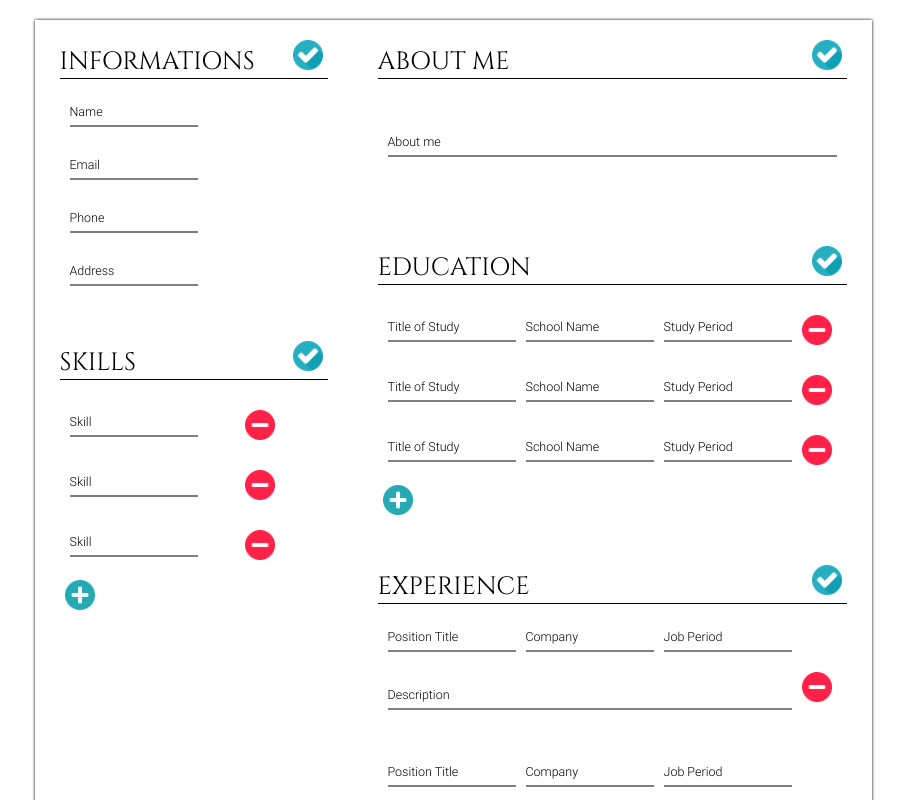
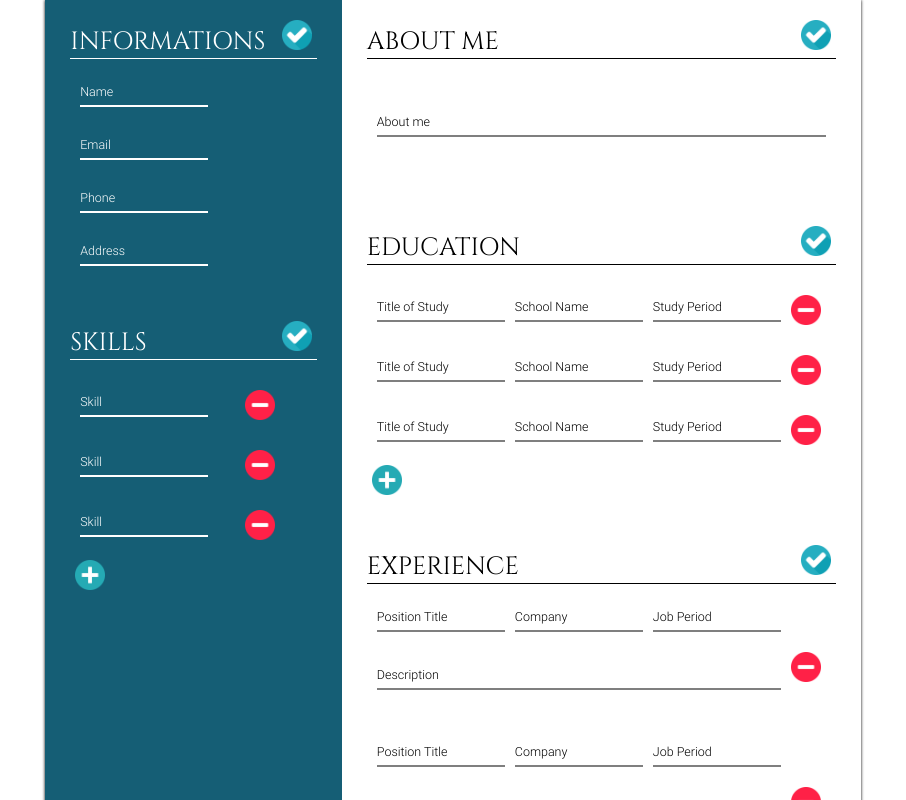
Before and after one commit to NestorNebula/cv-application, a React (Vite) app: page / in a window 1280 px wide. Shown: the top 800 px of the page, without its empty margins (187-1093 px from the left). Built offline with nearby package versions, Linux system fonts and the light colour scheme.

Commit message:
style: add background-color to the aside sections

```diff
--- a/src/App.css
+++ b/src/App.css
@@ -55,24 +55,18 @@ textarea {
   overflow: visible;
 }
 
-body {
-  margin: 1rem;
-  padding: 1rem;
-}
-
 .cv {
   display: grid;
 }
 
 main {
-  padding: 2.5rem;
   display: grid;
   grid-template-columns: 1fr 1.75fr;
-  gap: 5rem;
   box-shadow: 0px 0px 3px black;
   justify-self: center;
   font-size: 1.75rem;
   min-width: min(95vw, 800px);
+  min-height: min(95vh, 800px);
 }
 
 .aside,
@@ -80,6 +74,12 @@ main {
   display: grid;
   gap: 5rem;
   align-content: start;
+  padding: 2.5rem;
+}
+
+.aside {
+  background-color: #155e75;
+  color: white;
 }
 
 section {
--- a/src/components/Section.jsx
+++ b/src/components/Section.jsx
@@ -24,7 +24,9 @@ function Section({ type, cvsubmit = false }) {
 
   return (
     <section className={type}>
-      {cvsubmit && type === 'informations' ? null : <h2>{headerName}</h2>}
+      {cvsubmit && type === 'informations' ? null : (
+        <h2 className={headerName + 'h2'}>{headerName}</h2>
+      )}
       {checkType()}
       {cvsubmit ? null : submit ? (
         <button className="editbtn" onClick={updateSubmit}>
--- a/src/styles/Input.css
+++ b/src/styles/Input.css
@@ -22,6 +22,13 @@ input {
   outline: none;
   padding-bottom: 0.1rem;
   max-width: max(10vw, 10rem);
+  background-color: inherit;
+  color: inherit;
+}
+
+form.informations input,
+form.skills input {
+  border-bottom: 2px solid white;
 }
 
 input:focus {
--- a/src/styles/Section.css
+++ b/src/styles/Section.css
@@ -6,6 +6,11 @@ h2 {
   font-family: 'Cinzel', system-ui, -apple-system, BlinkMacSystemFont,
     'Segoe UI', Roboto, Oxygen, Ubuntu, Cantarell, 'Open Sans', 'Helvetica Neue',
     sans-serif;
+}
+
+.informationsh2,
+.skillsh2 {
+  border-bottom: 1px solid white;
 }
 
 section {
```
